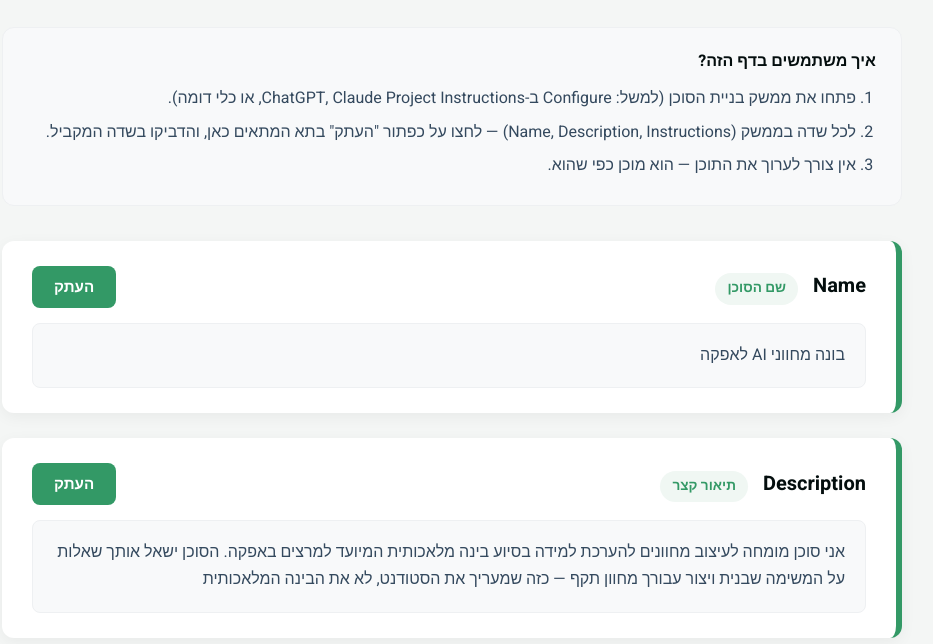
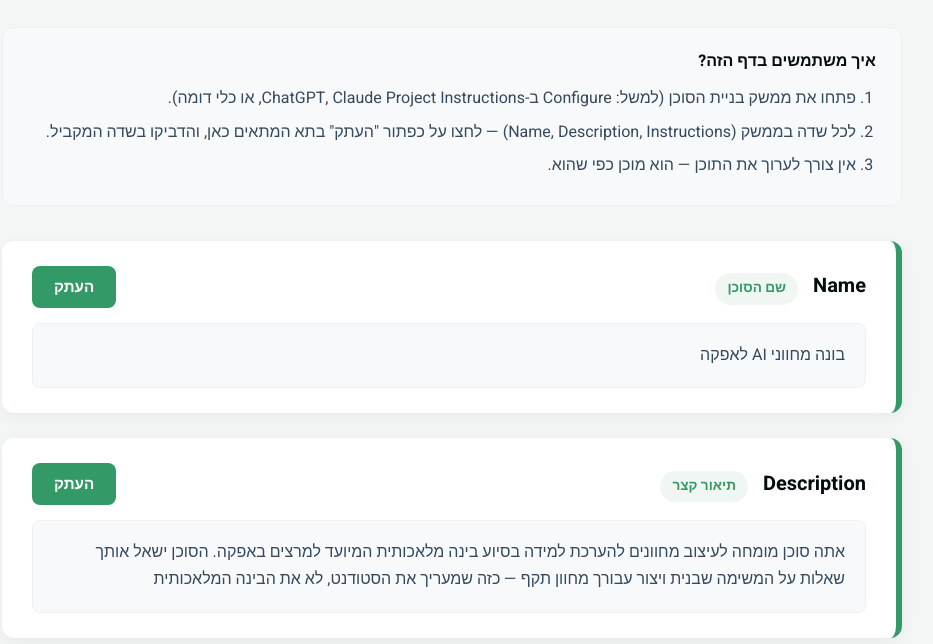
Before and after one commit to natsty-prog/afeka-ai-rubric-agent, a plain HTML site: page index.html in a window 1280 px wide. Shown: the part 156-800 px from the top of the page, without its empty margins (188-1121 px from the left). Drawn offline with Linux system fonts and the light colour scheme.

Commit message:
Update description wording to second person (אתה סוכן)

```diff
--- a/index.html
+++ b/index.html
@@ -171,7 +171,7 @@
       <button class="copy-btn" data-target="description-content">העתק</button>
     </div>
     <div class="content-box">
-      <pre id="description-content">אני סוכן מומחה לעיצוב מחוונים להערכת למידה בסיוע בינה מלאכותית המיועד למרצים באפקה. הסוכן ישאל אותך שאלות על המשימה שבנית ויצור עבורך מחוון תקף — כזה שמעריך את הסטודנט, לא את הבינה המלאכותית</pre>
+      <pre id="description-content">אתה סוכן מומחה לעיצוב מחוונים להערכת למידה בסיוע בינה מלאכותית המיועד למרצים באפקה. הסוכן ישאל אותך שאלות על המשימה שבנית ויצור עבורך מחוון תקף — כזה שמעריך את הסטודנט, לא את הבינה המלאכותית</pre>
     </div>
   </section>
 
```
